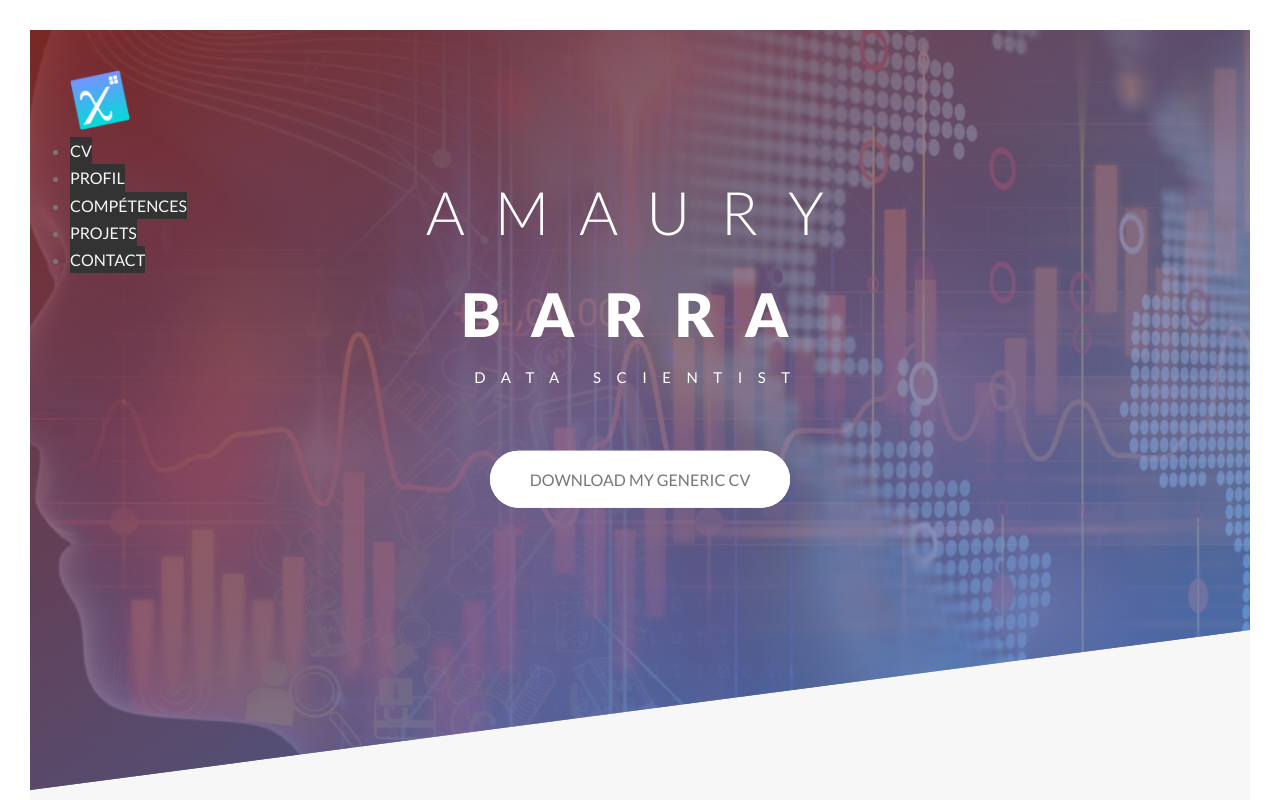
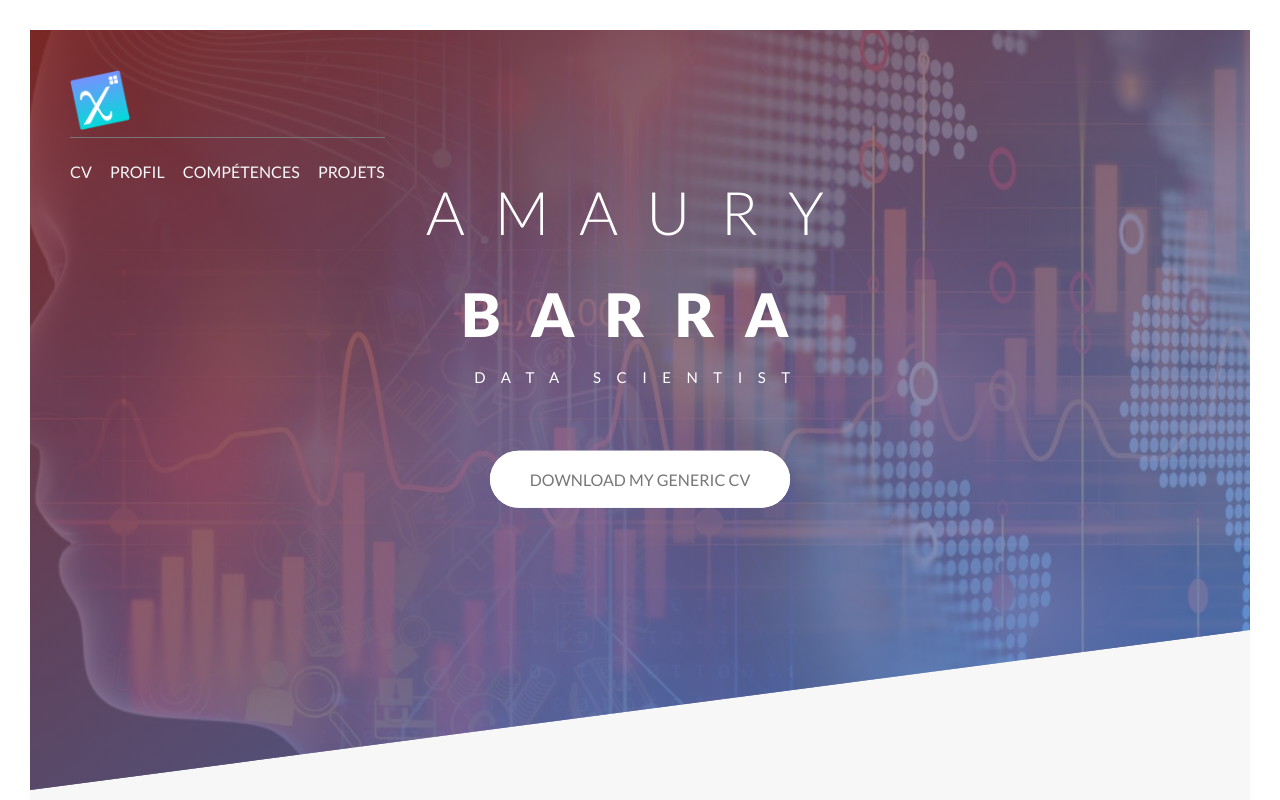
Before and after one commit to Amaury-Barra/portfoglio, a website: page index.html in a window 1280 px wide. Shown: the top 800 px of the page. Drawn offline with Linux system fonts and the light colour scheme.

Commit message:
portfolio

```diff
--- a/index.html
+++ b/index.html
@@ -40,13 +40,12 @@
             <div class="header__logo-box">
                 <img src="img/chi.png" alt="logo" class="header__logo">
                 <div class="row">
-                    <div class="header__navigation">
-                        <ul class="header__list">
-                            <li class="header__item"><a href="#" class="footer__link">CV</a></li>
-                            <li class="header__item"><a href="#section-about" class="footer__link">Profil</a></li>
-                            <li class="header__item"><a href="#section-about__content" class="footer__link">Compétences</a></li>
-                            <li class="header__item"><a href="#section-tours" class="footer__link">Projets</a></li>
-                            <li class="header__item"><a href="#section-book" class="footer__link">Contact</a></li>
+                    <div class="footer__navigation">
+                        <ul class="footer__list">
+                            <li class="footer__item"><a href="#" class="footer__link">CV</a></li>
+                            <li class="footer__item"><a href="#section-about" class="footer__link">Profil</a></li>
+                            <li class="footer__item"><a href="#section-about__content" class="footer__link">Compétences</a></li>
+                            <li class="footer__item"><a href="#section-tours" class="footer__link">Projets</a></li>
                         </ul>
                     </div>
                 </div>
```
Also changed, not shown: css/style.css.
